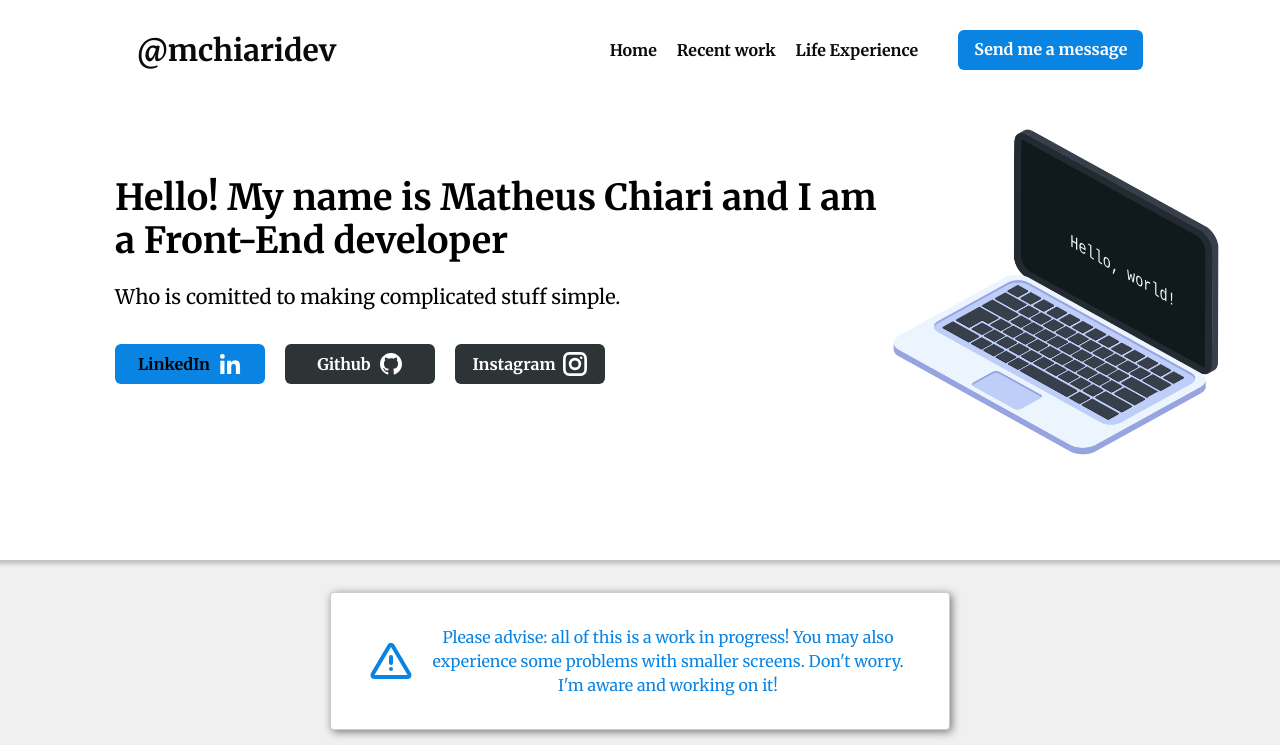
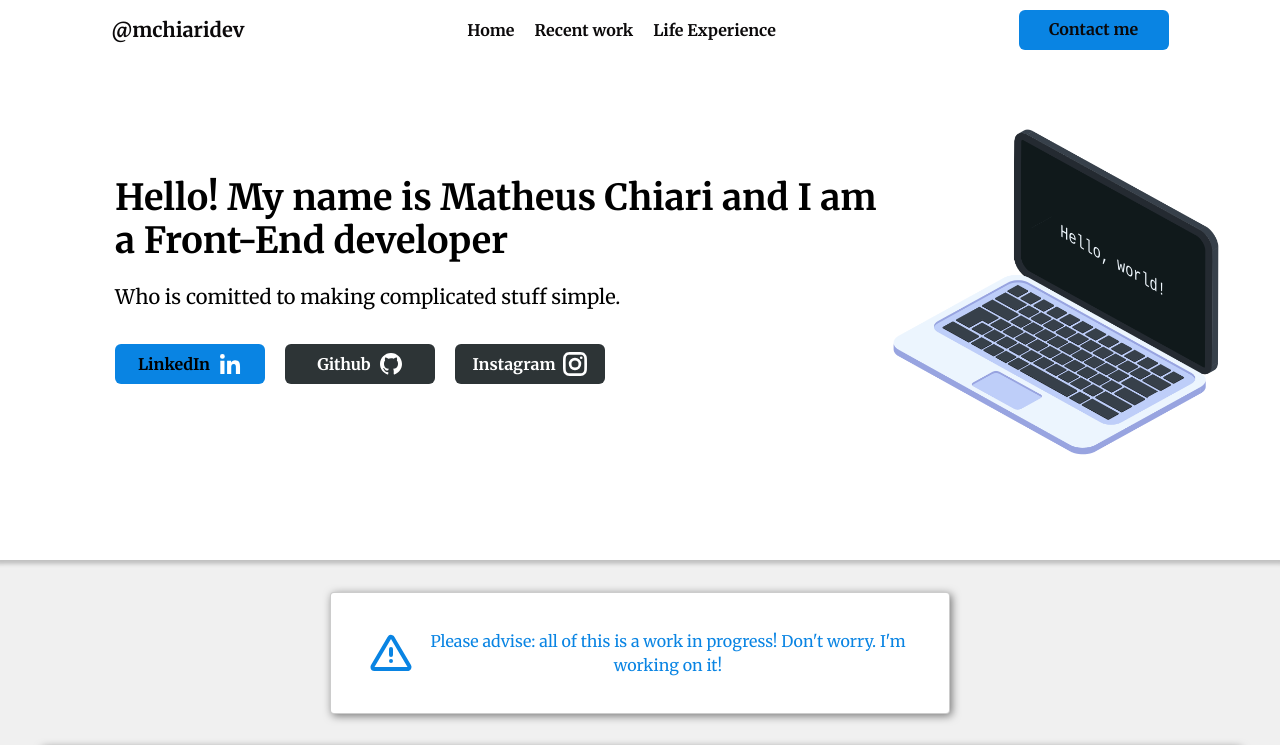
Before and after one commit to mchiari/portfolio, a React (Vite) app: page / in a window 1280 px wide. Shown: the top 745 px of the page. Built offline with nearby package versions, Linux system fonts and the light colour scheme; a web font is replaced by a local one.

Commit message:
hamburguer menu

```diff
--- a/src/App.css
+++ b/src/App.css
@@ -13,8 +13,8 @@
   position: relative;
   display: grid;
   place-items: center;
-  top: 120px;
-  left: 70px;
+  top: 110px;
+  left: 60px;
   z-index: 1;
 }
 
--- a/src/components/WorkInProgress.tsx
+++ b/src/components/WorkInProgress.tsx
@@ -51,9 +51,8 @@ const WorkInProgress = () => {
 				</svg>
 			</Box>
 			<Text color={"blue"}>
-				Please advise: all of this is a work in progress! You may also
-				experience some problems with smaller screens. Don't worry. I'm
-				aware and working on it!
+				Please advise: all of this is a work in progress! Don't worry. I'm
+				working on it!
 			</Text>
 		</Container>
 	);
--- a/src/layout/Header.tsx
+++ b/src/layout/Header.tsx
@@ -1,5 +1,15 @@
-import { StarIcon } from "@chakra-ui/icons";
-import { Box, Button, Heading, Square, Text } from "@chakra-ui/react";
+import { ChevronDownIcon, HamburgerIcon, StarIcon } from "@chakra-ui/icons";
+import {
+	Box,
+	Button,
+	Heading,
+	Menu,
+	MenuButton,
+	MenuItem,
+	MenuList,
+	Square,
+	Text,
+} from "@chakra-ui/react";
 import { useState } from "react";
 
 const Header = () => {
@@ -29,7 +39,7 @@ const Header = () => {
 			position={"fixed"}
 			zIndex={"sticky"}
 			w={"100%"}
-			h={"100px"}
+			h={"60px"}
 			color={!color ? "black" : "white"}
 			display={"flex"}
 			flexDir={"row"}
@@ -37,6 +47,51 @@ const Header = () => {
 			alignItems={"center"}
 			transition={"ease-in-out 500ms"}
 		>
+			<Box display={["block", "block", "none"]}>
+				<Menu>
+					<MenuButton
+						as={Button}
+						w={"fit-content"}
+						color={!color ? "black" : "white"}
+						bgColor={"transparent"}
+					>
+						<HamburgerIcon />
+					</MenuButton>
+					<MenuList
+						color={!color ? "black" : "white"}
+						bgColor={!color ? "white" : "darkgray"}
+						border={color ? "none" : "solid 1px lightgray"}
+					>
+						<MenuItem>
+							<Text
+								cursor={"pointer"}
+								onClick={() => handleAnchorClick("home")}
+							>
+								Home
+							</Text>
+						</MenuItem>
+						<MenuItem>
+							<Text
+								cursor={"pointer"}
+								onClick={() => handleAnchorClick("portfolio")}
+							>
+								Recent work
+							</Text>
+						</MenuItem>
+						<MenuItem>
+							<Text
+								cursor={"pointer"}
+								onClick={() =>
+									handleAnchorClick("lifeExperience")
+								}
+							>
+								Life Experience
+							</Text>
+						</MenuItem>
+					</MenuList>
+				</Menu>
+			</Box>
+
 			<Box display={"flex"}>
 				{/* <Square px={5}>
 					<StarIcon color={'yellow'} />
@@ -44,37 +99,49 @@ const Header = () => {
 				<Heading
 					as={"h3"}
 					color={!color ? "black" : "white"}
-					size={"lg"}
+					size={"md"}
 				>
 					@mchiaridev
 				</Heading>
 			</Box>
 			<Box
-				display={"flex"}
+				display={["none", "none", "flex"]}
 				flexDirection={"row"}
 				justifyContent={"center"}
 				alignItems={"center"}
 				gap={5}
 				fontWeight={"bold"}
-				userSelect={'none'}
+				userSelect={"none"}
 			>
-				<Text cursor={'pointer'}  onClick={() => handleAnchorClick("home")}>Home</Text>
+				<Text
+					cursor={"pointer"}
+					onClick={() => handleAnchorClick("home")}
+				>
+					Home
+				</Text>
 
-				<Text cursor={'pointer'}  onClick={() => handleAnchorClick("portfolio")}>
+				<Text
+					cursor={"pointer"}
+					onClick={() => handleAnchorClick("portfolio")}
+				>
 					Recent work
 				</Text>
 
-				<Text cursor={'pointer'} onClick={() => handleAnchorClick("lifeExperience")}>
+				<Text
+					cursor={"pointer"}
+					onClick={() => handleAnchorClick("lifeExperience")}
+				>
 					Life Experience
 				</Text>
-
+			</Box>
+			<Box>
 				<a
 					href='https://api.whatsapp.com/send/?phone=551399886882229'
 					target={"_blank"}
 					rel={"noreferrer"}
 				>
-					<Button variant={!color ? "none" : "secondary"} ml={"20px"}>
-						Send me a message
+					<Button ml={"20px"} w={["150px"]}>
+						Contact me
 					</Button>
 				</a>
 			</Box>
```
